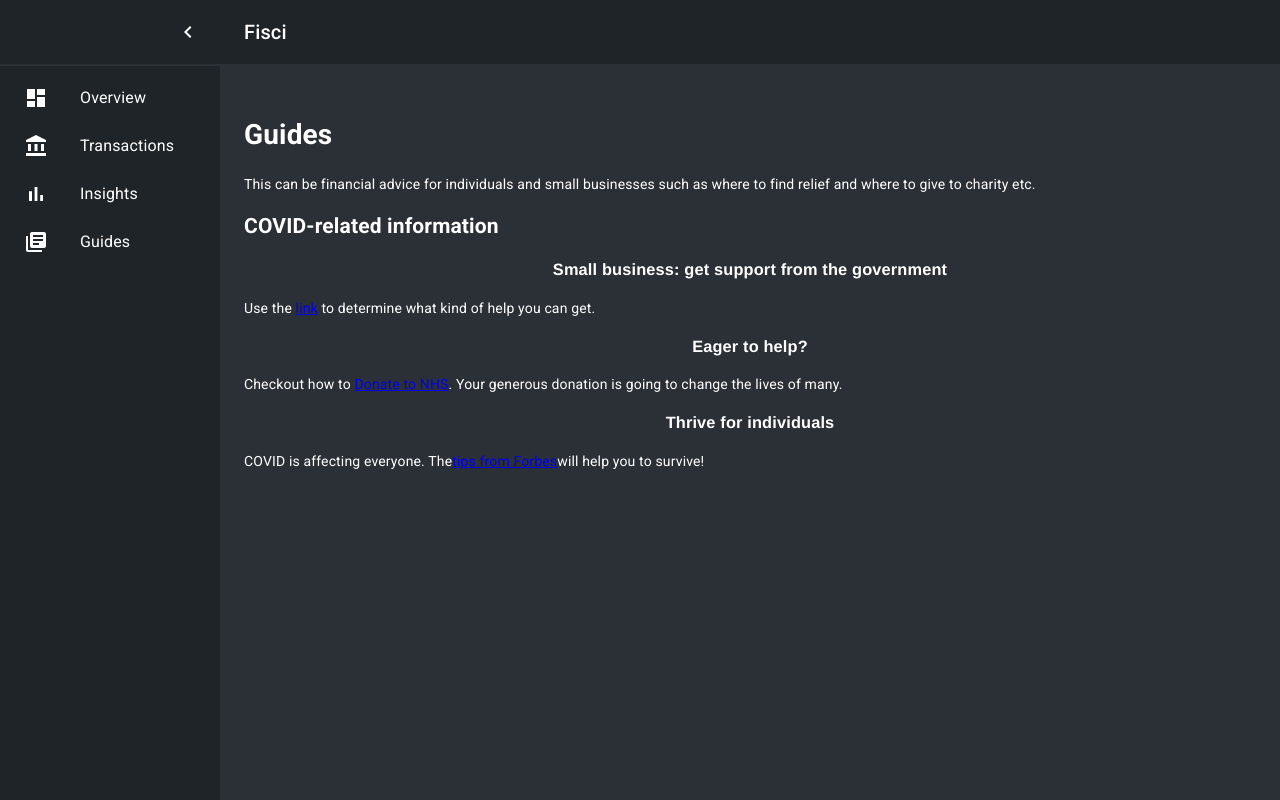
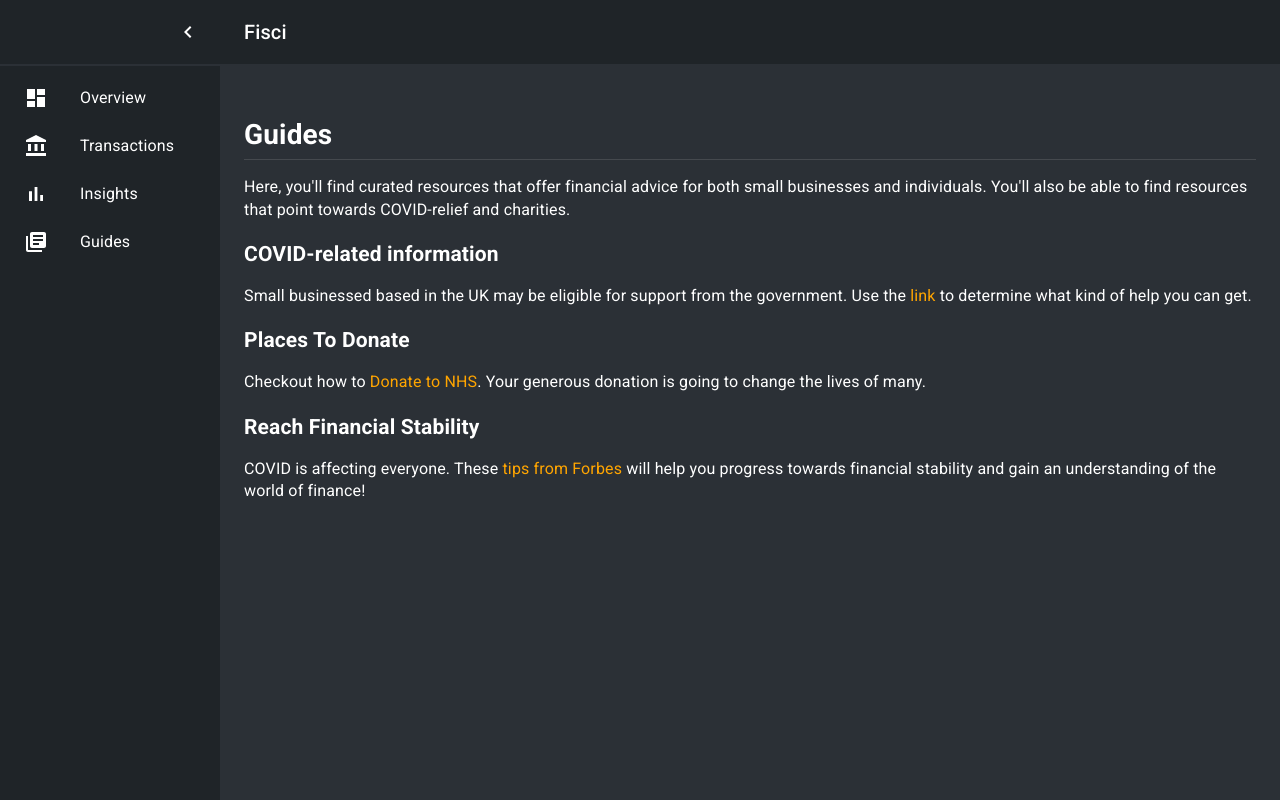
Before and after one commit to sudotensor/fisci, a React (Create React App) app: page /guides in a window 1280 px wide. Built offline with nearby package versions, Linux system fonts and the light colour scheme; no server answers.

Commit message:
Update guides page

```diff
--- a/src/pages/GuidesPage.tsx
+++ b/src/pages/GuidesPage.tsx
@@ -1,37 +1,52 @@
 import * as React from "react";
+import Divider from "@material-ui/core/Divider";
 
 type Props = {};
 
 export function GuidesPage(props: Props) {
   return (
     <div>
-      <h1>Guides</h1>
-      <p>
-        This can be financial advice for individuals and small businesses such
-        as where to find relief and where to give to charity etc.
+      <h1 style={{ marginBottom: 4 }}>Guides</h1>
+      <Divider />
+      <p style={{ fontSize: 16 }}>
+        Here, you'll find curated resources that offer financial advice for both
+        small businesses and individuals. You'll also be able to find resources
+        that point towards COVID-relief and charities.
       </p>
-      <h2>COVID-related information</h2>
-      <h3>Small business: get support from the government</h3>
-      <p>
-        Use the{" "}
-        <a href="https://www.gov.uk/business-coronavirus-support-finder">
+      <h2 style={{ marginBottom: 2 }}>COVID-related information</h2>
+      <p style={{ fontSize: 16 }}>
+        Small businessed based in the UK may be eligible for support from the
+        government. Use the{" "}
+        <a
+          style={{ textDecoration: "none", color: "orange" }}
+          href="https://www.gov.uk/business-coronavirus-support-finder"
+        >
           link
         </a>{" "}
         to determine what kind of help you can get.
       </p>
-      <h3>Eager to help?</h3>
-      <p>
+      <h2 style={{ marginBottom: 2 }}>Places To Donate</h2>
+      <p style={{ fontSize: 16 }}>
         Checkout how to{" "}
-        <a href="https://www.nhscharitiestogether.co.uk/">Donate to NHS</a>.
-        Your generous donation is going to change the lives of many.
+        <a
+          style={{ textDecoration: "none", color: "orange" }}
+          href="https://www.nhscharitiestogether.co.uk/"
+        >
+          Donate to NHS
+        </a>
+        . Your generous donation is going to change the lives of many.
       </p>
-      <h3>Thrive for individuals</h3>
-      <p>
-        COVID is affecting everyone. The
-        <a href="https://www.forbes.com/sites/brianmenickella/2020/05/01/6-financial-tips-for-surviving-covid-19/?sh=2140201a7825">
+      <h2 style={{ marginBottom: 2 }}>Reach Financial Stability</h2>
+      <p style={{ fontSize: 16 }}>
+        COVID is affecting everyone. These{" "}
+        <a
+          style={{ textDecoration: "none", color: "orange" }}
+          href="https://www.forbes.com/sites/brianmenickella/2020/05/01/6-financial-tips-for-surviving-covid-19/?sh=2140201a7825"
+        >
           tips from Forbes
-        </a>
-        will help you to survive!
+        </a>{" "}
+        will help you progress towards financial stability and gain an
+        understanding of the world of finance!{" "}
       </p>
     </div>
   );
```
